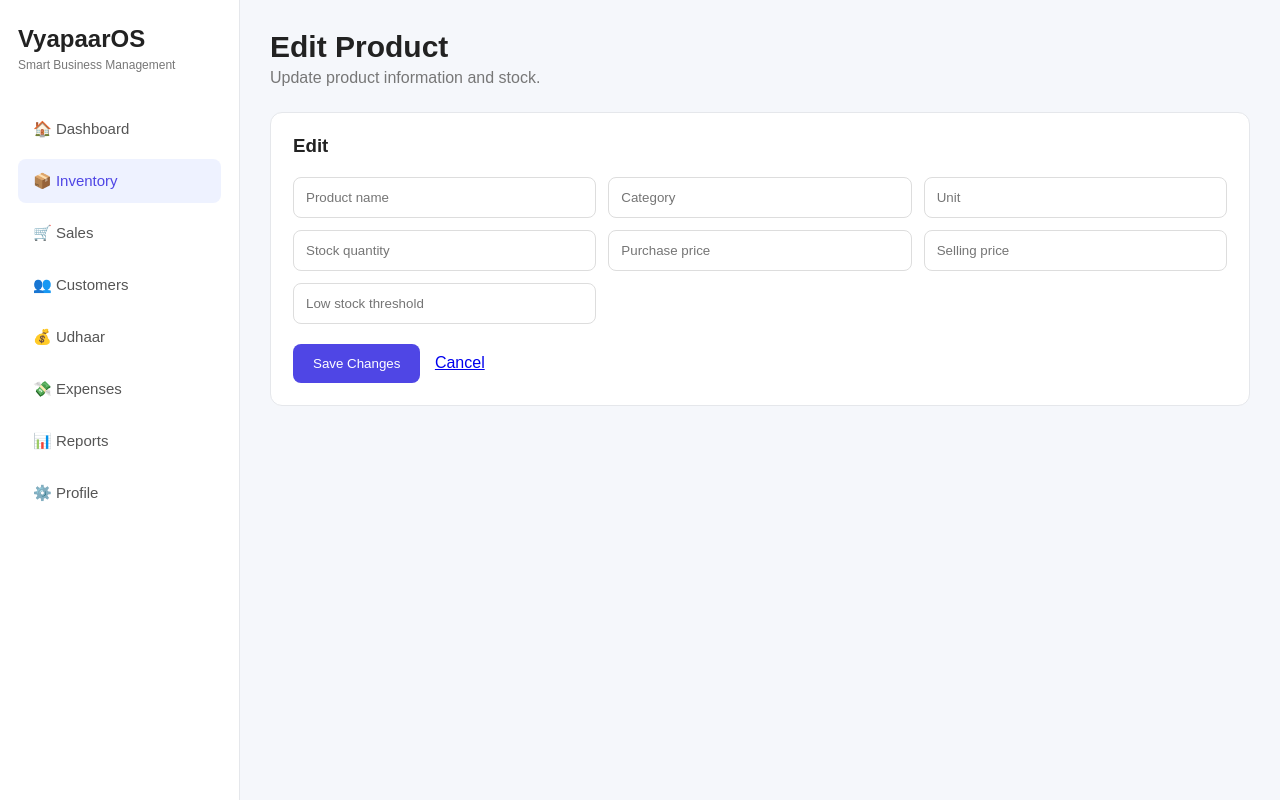
After one commit to aanyajain9/VyapaarOS, a Flask app: template templates/edit_product.html in a window 1280 px wide. The commit adds this page. Run offline with Flask 3, Linux system fonts and the light colour scheme; the template is opened without the code that fills it, so the values that code supplies are empty.

Commit message:
Add inventory product editing

```diff
--- a/app.py
+++ b/app.py
@@ -1,4 +1,4 @@
-from flask import Flask, render_template, request, redirect
+from flask import Flask, render_template, request, redirect, url_for
 import mysql.connector
 import os
 from dotenv import load_dotenv
@@ -16,6 +16,10 @@ def get_db_connection():
         database=os.getenv("DB_NAME")
     )
 
+
+# =========================
+# DASHBOARD
+# =========================
 
 @app.route("/")
 def dashboard():
@@ -37,7 +41,8 @@ def dashboard():
             SUM((selling_price - cost_price) * quantity), 0
         ) AS today_profit
         FROM sale_items
-        JOIN sales ON sale_items.sale_id = sales.sale_id
+        JOIN sales
+            ON sale_items.sale_id = sales.sale_id
         WHERE DATE(sales.sale_date) = CURDATE()
     """)
     today_profit = cursor.fetchone()["today_profit"]
@@ -77,19 +82,45 @@ def dashboard():
         low_stock=low_stock
     )
 
+
+# =========================
+# INVENTORY
+# =========================
+
 @app.route("/inventory")
 def inventory():
+
+    search = request.args.get("search", "").strip()
 
     connection = get_db_connection()
     cursor = connection.cursor(dictionary=True)
 
-    cursor.execute("""
-        SELECT *
-        FROM products
-        WHERE vendor_id = 1
-        AND is_active = TRUE
-        ORDER BY product_id DESC
-    """)
+    if search:
+
+        cursor.execute("""
+            SELECT *
+            FROM products
+            WHERE vendor_id = 1
+            AND is_active = TRUE
+            AND (
+                name LIKE %s
+                OR category LIKE %s
+            )
+            ORDER BY product_id DESC
+        """, (
+            f"%{search}%",
+            f"%{search}%"
+        ))
+
+    else:
+
+        cursor.execute("""
+            SELECT *
+            FROM products
+            WHERE vendor_id = 1
+            AND is_active = TRUE
+            ORDER BY product_id DESC
+        """)
 
     products = cursor.fetchall()
 
@@ -98,23 +129,32 @@ def inventory():
 
     return render_template(
         "inventory.html",
-        products=products
+        products=products,
+        search=search
     )
 
+
+# =========================
+# ADD PRODUCT
+# =========================
 
 @app.route("/inventory/add", methods=["POST"])
 def add_product():
 
+    name = request.form["name"]
+    category = request.form.get("category")
+    unit = request.form["unit"]
+
+    stock_qty = float(request.form["stock_qty"])
+    purchase_price = float(request.form["purchase_price"])
+    selling_price = float(request.form["selling_price"])
+
+    low_stock_threshold = float(
+        request.form.get("low_stock_threshold", 5)
+    )
+
     connection = get_db_connection()
     cursor = connection.cursor()
-
-    name = request.form["name"]
-    category = request.form["category"]
-    unit = request.form["unit"]
-    stock_qty = request.form["stock_qty"]
-    purchase_price = request.form["purchase_price"]
-    selling_price = request.form["selling_price"]
-    low_stock_threshold = request.form["low_stock_threshold"]
 
     cursor.execute("""
         INSERT INTO products
@@ -126,10 +166,10 @@ def add_product():
             stock_qty,
             purchase_price,
             selling_price,
-            low_stock_threshold
+            low_stock_threshold,
+            is_active
         )
-        VALUES
-        (%s, %s, %s, %s, %s, %s, %s, %s)
+        VALUES (%s, %s, %s, %s, %s, %s, %s, %s, TRUE)
     """, (
         1,
         name,
@@ -146,8 +186,86 @@ def add_product():
     cursor.close()
     connection.close()
 
-    return redirect("/inventory")
+    return redirect(url_for("inventory"))
 
+
+'''edit product'''
+
+@app.route("/inventory/edit/<int:product_id>", methods=["GET", "POST"])
+def edit_product(product_id):
+
+    connection = get_db_connection()
+    cursor = connection.cursor(dictionary=True)
+
+    if request.method == "POST":
+
+        name = request.form["name"]
+        category = request.form.get("category")
+        unit = request.form["unit"]
+
+        stock_qty = float(request.form["stock_qty"])
+        purchase_price = float(request.form["purchase_price"])
+        selling_price = float(request.form["selling_price"])
+
+        low_stock_threshold = float(
+            request.form.get("low_stock_threshold", 5)
+        )
+
+        cursor.execute("""
+            UPDATE products
+            SET
+                name = %s,
+                category = %s,
+                unit = %s,
+                stock_qty = %s,
+                purchase_price = %s,
+                selling_price = %s,
+                low_stock_threshold = %s
+            WHERE product_id = %s
+            AND vendor_id = 1
+        """, (
+            name,
+            category,
+            unit,
+            stock_qty,
+            purchase_price,
+            selling_price,
+            low_stock_threshold,
+            product_id
+        ))
+
+        connection.commit()
+
+        cursor.close()
+        connection.close()
+
+        return redirect(url_for("inventory"))
+
+    cursor.execute("""
+        SELECT *
+        FROM products
+        WHERE product_id = %s
+        AND vendor_id = 1
+        AND is_active = TRUE
+    """, (product_id,))
+
+    product = cursor.fetchone()
+
+    cursor.close()
+    connection.close()
+
+    if product is None:
+        return "Product not found", 404
+
+    return render_template(
+        "edit_product.html",
+        product=product
+    )
+
+
+# =========================
+# DELETE PRODUCT
+# =========================
 
 @app.route("/inventory/delete/<int:product_id>")
 def delete_product(product_id):
@@ -167,8 +285,12 @@ def delete_product(product_id):
     cursor.close()
     connection.close()
 
-    return redirect("/inventory")
+    return redirect(url_for("inventory"))
 
+
+# =========================
+# RUN APP
+# =========================
 
 if __name__ == "__main__":
     app.run(debug=True)
--- a/static/css/styple.css
+++ b/static/css/style.css
@@ -362,100 +280,46 @@ td {
     text-decoration: underline;
 }
 
+/* Search */
 
-@media (max-width: 800px) {
-
-    .form-grid {
-        grid-template-columns: 1fr;
-    }
-}
-/* Forms */
-
-.form-grid {
-    display: grid;
-    grid-template-columns: repeat(3, 1fr);
-    gap: 12px;
-    margin: 20px 0;
+.search-form {
+    display: flex;
+    gap: 10px;
+    margin: 15px 0;
 }
 
-.form-grid input {
-    padding: 12px;
+.search-form input {
+    flex: 1;
+    padding: 11px;
     border: 1px solid #ddd;
     border-radius: 8px;
-    outline: none;
 }
 
-.form-grid input:focus {
-    border-color: #4f46e5;
-}
-
-.dashboard-card button {
+.search-form button {
+    padding: 11px 18px;
     border: none;
-    padding: 12px 20px;
     border-radius: 8px;
     background: #4f46e5;
     color: white;
     cursor: pointer;
 }
 
+/* Responsive */
 
-/* Inventory table */
+@media (max-width: 900px) {
 
-.inventory-section {
-    margin-top: 25px;
+    .stats-grid {
+        grid-template-columns: repeat(2, 1fr);
     }
 
-.table-container {
-    overflow-x: auto;
+    .sidebar {
+        width: 200px;
     }
 
-table {
-    width: 100%;
-    border-collapse: collapse;
+    .main-content {
+        margin-left: 200px;
     }
-
-th,
-td {
-    padding: 14px 12px;
-    text-align: left;
-    border-bottom: 1px solid #eee;
 }
-
-th {
-    color: #666;
-    font-size: 13px;
-}
-
-td {
-    font-size: 14px;
-}
-
-.status {
-    padding: 5px 10px;
-    border-radius: 20px;
-    font-size: 12px;
-}
-
-.status.good {
-    background: #ecfdf5;
-    color: #047857;
-}
-
-.status.low {
-    background: #fff7ed;
-    color: #c2410c;
-}
-
-.delete-btn {
-    color: #dc2626;
-    text-decoration: none;
-    font-size: 13px;
-}
-
-.delete-btn:hover {
-    text-decoration: underline;
-}
-
 
 @media (max-width: 800px) {
 
@@ -464,97 +328,44 @@ td {
     }
 }
 
-/* Forms */
+@media (max-width: 650px) {
 
-.form-grid {
-    display: grid;
-    grid-template-columns: repeat(3, 1fr);
-    gap: 12px;
-    margin: 20px 0;
+    .sidebar {
+        position: relative;
+        width: 100%;
+        height: auto;
     }
 
-.form-grid input {
-    padding: 12px;
-    border: 1px solid #ddd;
-    border-radius: 8px;
-    outline: none;
+    .main-content {
+        margin-left: 0;
+        padding: 20px;
     }
 
-.form-grid input:focus {
-    border-color: #4f46e5;
+    .stats-grid {
+        grid-template-columns: 1fr;
     }
 
-.dashboard-card button {
-    border: none;
-    padding: 12px 20px;
-    border-radius: 8px;
-    background: #4f46e5;
-    color: white;
-    cursor: pointer;
+    .dashboard-grid {
+        grid-template-columns: 1fr;
     }
 
-
-/* Inventory table */
-
-.inventory-section {
-    margin-top: 25px;
+    .quick-actions {
+        flex-wrap: wrap;
     }
 
-.table-container {
-    overflow-x: auto;
+    .topbar {
+        flex-direction: column;
+        align-items: flex-start;
+        gap: 15px;
+    }
+}
+.edit-btn {
+    color: #4f46e5;
+    text-decoration: none;
+    font-size: 13px;
+    margin-right: 12px;
 }
 
-table {
-    width: 100%;
-    border-collapse: collapse;
-}
-
-th,
-td {
-    padding: 14px 12px;
-    text-align: left;
-    border-bottom: 1px solid #eee;
-}
-
-th {
-    color: #666;
-    font-size: 13px;
-}
-
-td {
-    font-size: 14px;
-}
-
-.status {
-    padding: 5px 10px;
-    border-radius: 20px;
-    font-size: 12px;
-}
-
-.status.good {
-    background: #ecfdf5;
-    color: #047857;
-}
-
-.status.low {
-    background: #fff7ed;
-    color: #c2410c;
-}
-
-.delete-btn {
-    color: #dc2626;
-    text-decoration: none;
-    font-size: 13px;
-}
-
-.delete-btn:hover {
+.edit-btn:hover {
     text-decoration: underline;
 }
-
-
-@media (max-width: 800px) {
-
-    .form-grid {
-        grid-template-columns: 1fr;
-    }
-}
--- /dev/null
+++ b/templates/edit_product.html
@@ -0,0 +1,165 @@
+<!DOCTYPE html>
+<html lang="en">
+
+<head>
+
+    <meta charset="UTF-8">
+
+    <meta name="viewport" content="width=device-width, initial-scale=1.0">
+
+    <title>VyapaarOS | Edit Product</title>
+
+    <link rel="stylesheet"
+          href="{{ url_for('static', filename='css/style.css') }}">
+
+</head>
+
+<body>
+
+    <aside class="sidebar">
+
+        <div class="logo">
+            <h2>VyapaarOS</h2>
+            <p>Smart Business Management</p>
+        </div>
+
+        <nav>
+
+            <a href="/">
+                🏠 Dashboard
+            </a>
+
+            <a href="/inventory" class="active">
+                📦 Inventory
+            </a>
+
+            <a href="#">
+                🛒 Sales
+            </a>
+
+            <a href="#">
+                👥 Customers
+            </a>
+
+            <a href="#">
+                💰 Udhaar
+            </a>
+
+            <a href="#">
+                💸 Expenses
+            </a>
+
+            <a href="#">
+                📊 Reports
+            </a>
+
+            <a href="#">
+                ⚙️ Profile
+            </a>
+
+        </nav>
+
+    </aside>
+
+
+    <main class="main-content">
+
+        <header class="topbar">
+
+            <div>
+                <h1>Edit Product</h1>
+                <p>Update product information and stock.</p>
+            </div>
+
+        </header>
+
+
+        <section class="dashboard-card">
+
+            <h3>Edit {{ product.name }}</h3>
+
+            <form method="POST">
+
+                <div class="form-grid">
+
+                    <input
+                        type="text"
+                        name="name"
+                        value="{{ product.name }}"
+                        placeholder="Product name"
+                        required
+                    >
+
+                    <input
+                        type="text"
+                        name="category"
+                        value="{{ product.category or '' }}"
+                        placeholder="Category"
+                    >
+
+                    <input
+                        type="text"
+                        name="unit"
+                        value="{{ product.unit }}"
+                        placeholder="Unit"
+                        required
+                    >
+
+                    <input
+                        type="number"
+                        step="0.01"
+                        name="stock_qty"
+                        value="{{ product.stock_qty }}"
+                        placeholder="Stock quantity"
+                        required
+                    >
+
+                    <input
+                        type="number"
+                        step="0.01"
+                        name="purchase_price"
+                        value="{{ product.purchase_price }}"
+                        placeholder="Purchase price"
+                        required
+                    >
+
+                    <input
+                        type="number"
+                        step="0.01"
+                        name="selling_price"
+                        value="{{ product.selling_price }}"
+                        placeholder="Selling price"
+                        required
+                    >
+
+                    <input
+                        type="number"
+                        step="0.01"
+                        name="low_stock_threshold"
+                        value="{{ product.low_stock_threshold }}"
+                        placeholder="Low stock threshold"
+                        required
+                    >
+
+                </div>
+
+                <button type="submit">
+                    Save Changes
+                </button>
+
+                <a
+                    href="/inventory"
+                    style="margin-left: 10px;"
+                >
+                    Cancel
+                </a>
+
+            </form>
+
+        </section>
+
+    </main>
+
+</body>
+
+</html>
```
Also changed, not shown: other parts of static/css/style.css (+1 -83 lines), templates/inventory.html (+19 -0 lines). Lines whose indentation alone changed are shown as unchanged.
